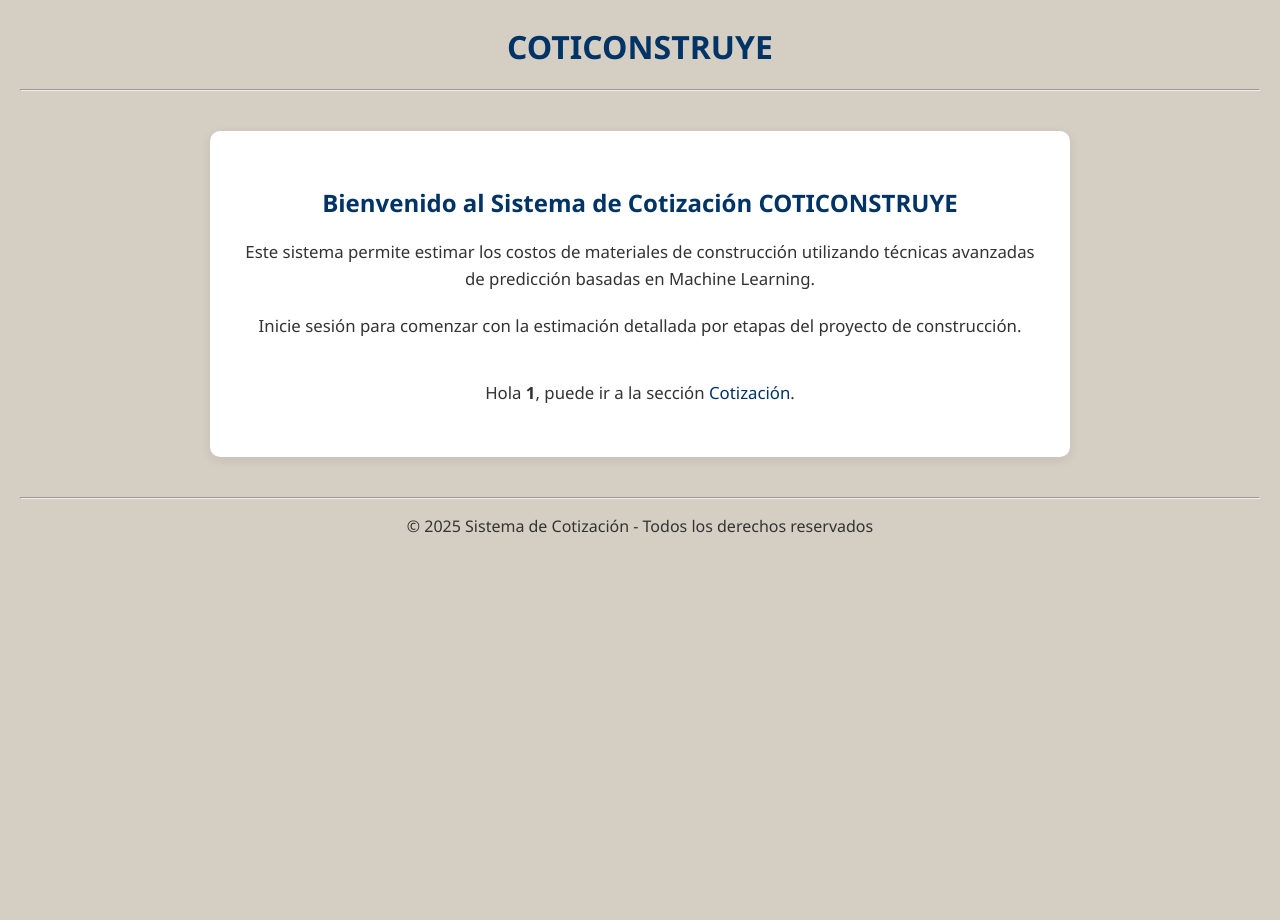
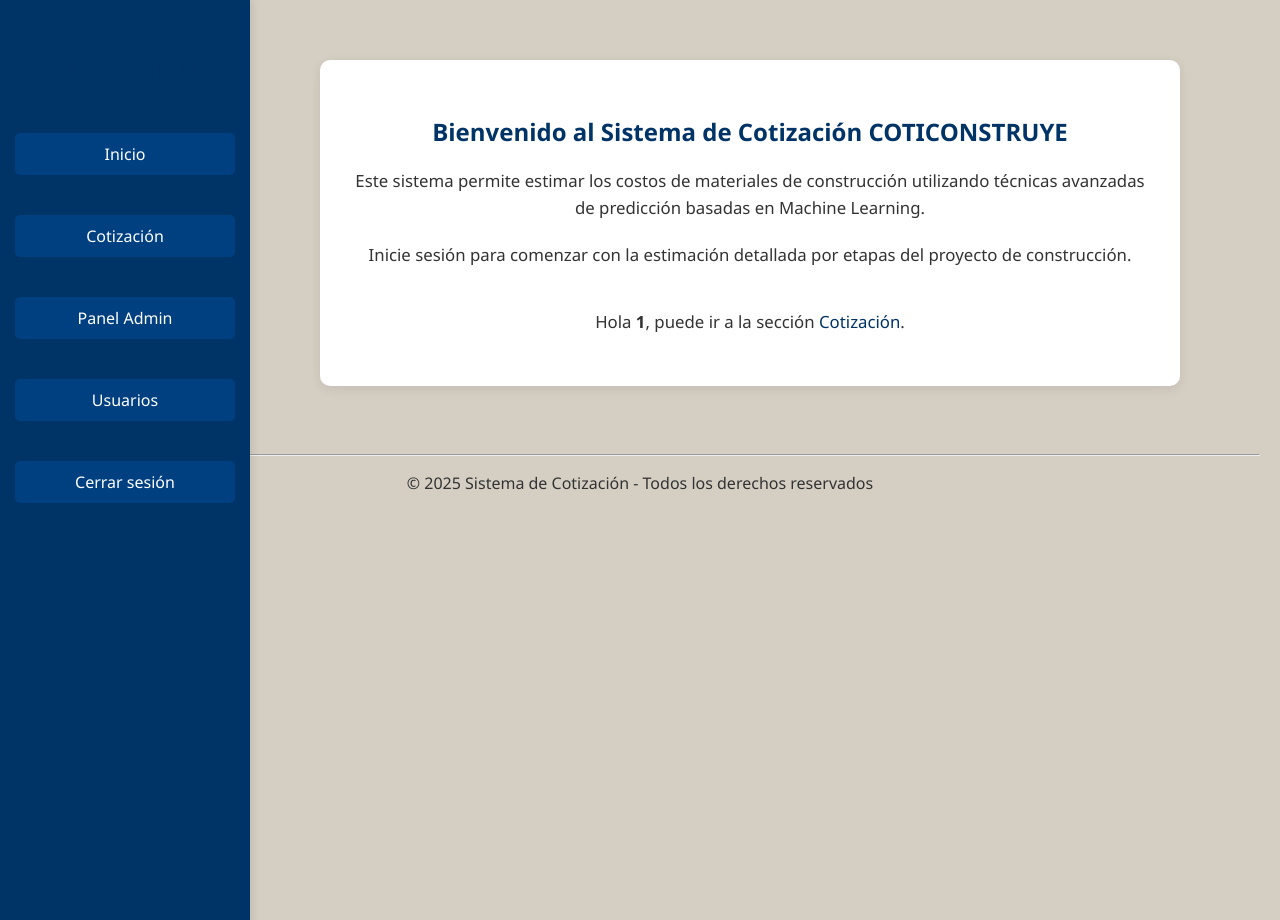
Before and after one commit to RemikoAG/proyectos, a Flask app: page / in a window 1280 px wide. Run offline with Flask 3, Linux system fonts and the light colour scheme; the visitor is signed in with stand-in values (Sample User, id 1); parts of the project's set-up code (start-up, migrations or seed data) failed here and were passed over.

Commit message:
indicadores20

```diff
--- a/static/style.css
+++ b/static/style.css
@@ -454,3 +454,52 @@
   border-radius: 8px;
   box-shadow: 0 3px 10px rgba(0, 0, 0, 0.08);
 }
+
+/* === SIDEBAR LATERAL === */
+.sidebar {
+  position: fixed;
+  top: 0;
+  left: 0;
+  width: 220px;
+  height: 100%;
+  background-color: #003366;
+  color: white;
+  display: flex;
+  flex-direction: column;
+  align-items: center;
+  padding: 30px 15px;
+  box-shadow: 2px 0 8px rgba(0, 0, 0, 0.1);
+}
+
+.sidebar h2 {
+  margin-bottom: 30px;
+  font-size: 1.3rem;
+}
+
+.sidebar nav {
+  display: flex;
+  flex-direction: column;
+  gap: 20px;
+  width: 100%;
+}
+
+.sidebar nav a {
+  color: white;
+  text-decoration: none;
+  font-weight: 500;
+  padding: 10px;
+  border-radius: 5px;
+  text-align: center;
+  background-color: #004080;
+  transition: background-color 0.3s ease;
+}
+
+.sidebar nav a:hover {
+  background-color: #0059b3;
+}
+
+/* Ajusta el contenido principal para que no quede detrás del sidebar */
+.main-content {
+  margin-left: 220px; /* mismo valor que el ancho del sidebar */
+  padding: 20px;
+}
--- a/templates/base.html
+++ b/templates/base.html
@@ -7,32 +7,23 @@
 </head>
 <body class="{% block body_class %}{% endblock %}">
 
-  <!-- Encabezado siempre visible -->
-  <header>
-    <div class="header-container">
-      <h1>COTICONSTRUYE</h1>
+  {% if session.get('idusuario') %}
+  <!-- Sidebar lateral -->
+  <aside class="sidebar">
+    <h2>COTICONSTRUYE</h2>
+    <nav>
+      <a href="{{ url_for('home') }}">Inicio</a>
+      <a href="{{ url_for('cotizacion') }}">Cotización</a>
+      {% if session.get('rol') == 'admin' %}
+        <a href="{{ url_for('admin_panel') }}">Panel Admin</a>
+        <a href="{{ url_for('gestionar_usuarios') }}">Usuarios</a>
+      {% endif %}
+      <a href="{{ url_for('auth.logout') }}">Cerrar sesión</a>
+    </nav>
+  </aside>
+  {% endif %}
 
-      <!-- Botones visibles solo si no estás en login -->
-      {% if request.endpoint not in ['auth.login', 'home'] %}
-      <nav class="nav-button-bar">
-        {% if session.get('idusuario') %}
-          <a href="{{ url_for('home') }}" class="nav-btn">Inicio</a>
-          <a href="{{ url_for('cotizacion') }}" class="nav-btn">Cotización</a>
-          {% if session.get('rol') == 'admin' %}
-            <a href="{{ url_for('admin_panel') }}" class="nav-btn">Panel Admin</a>
-            <a href="{{ url_for('gestionar_usuarios') }}" class="nav-btn">Usuarios</a>
-          {% endif %}
-          <a href="{{ url_for('auth.logout') }}" class="nav-btn">Cerrar sesión</a>
-        {% else %}
-          <a href="{{ url_for('auth.login') }}" class="nav-btn">Iniciar sesión</a>
-        {% endif %}
-      </nav>
-      {% endif %}
-    </div>
-    <hr>
-  </header>
-
-  <main>
+  <main class="main-content">
     {% block content %}{% endblock %}
   </main>
 
```
